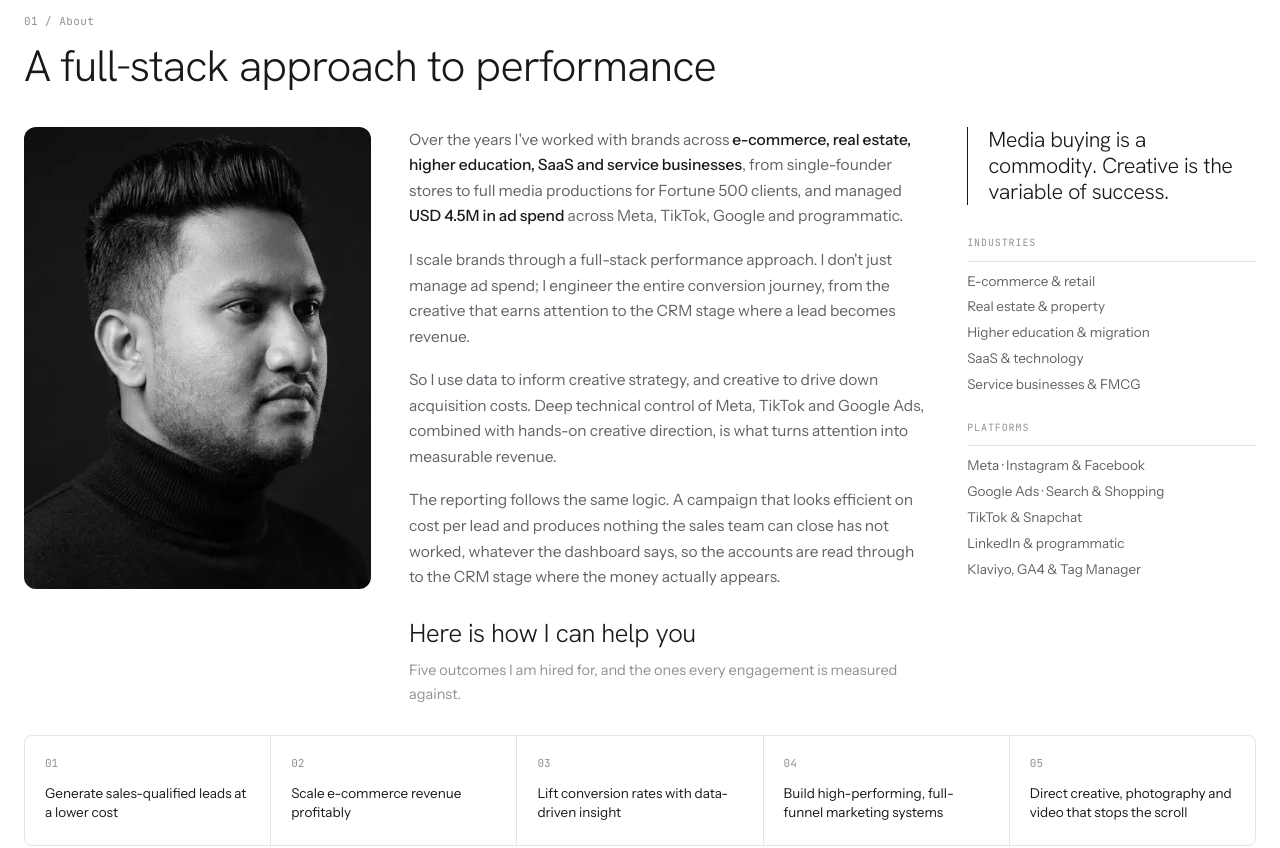
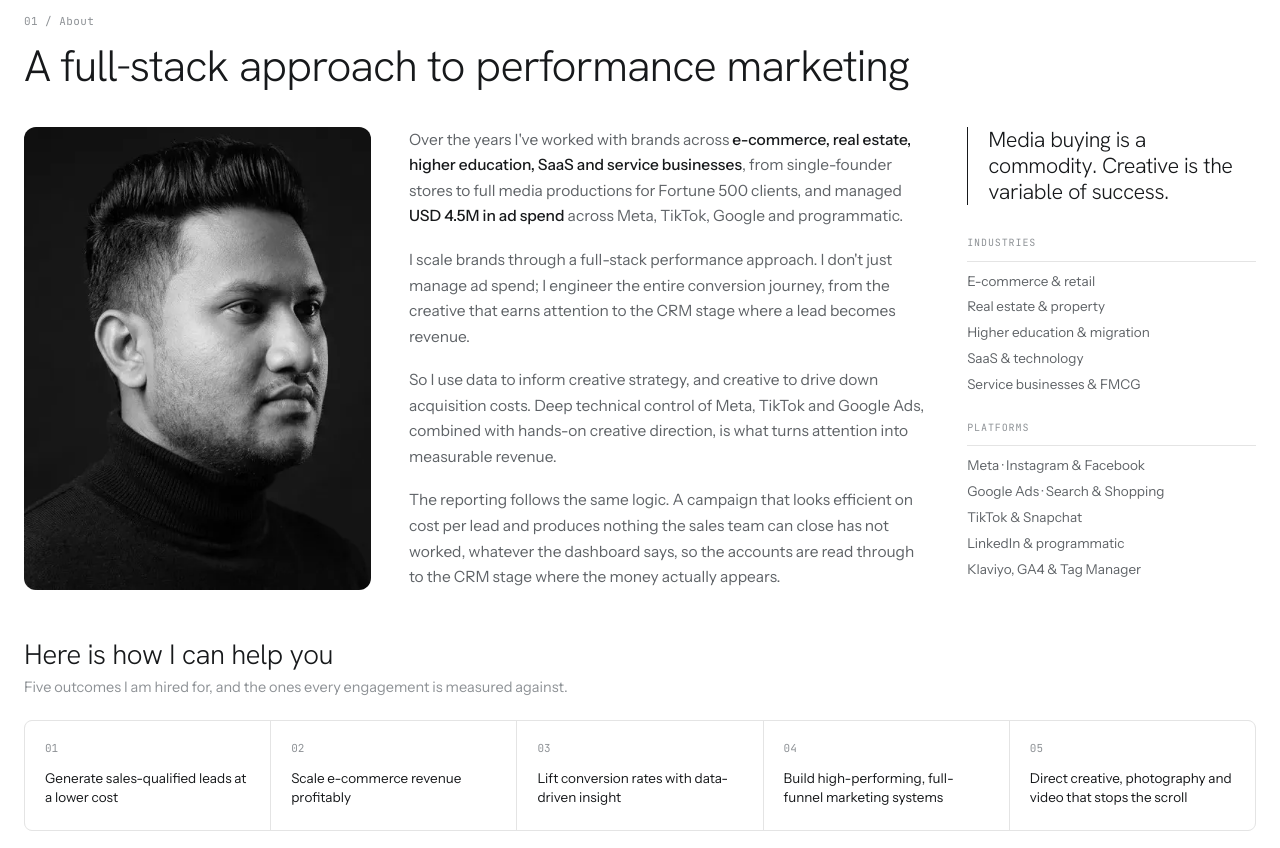
Before and after one commit to IsuruPM/Digital-Marketing-Portfolio, a website: page index.html in a window 1280 px wide. Shown: the part 1060-1908 px from the top of the page. Drawn offline with Linux system fonts and the light colour scheme.

Commit message:
Align the three About columns, and move the lead-in to its list
The portrait, the copy and the facts rail each ended wherever their own
content ran out, so the section had three different bottoms. Two changes
rather than margin nudging:

The "Here is how I can help you" lead-in leaves the copy column and sits
directly above the 01-05 outcomes it introduces, full width. It was
lengthening one column for no reason and separating the sentence from the
list it belongs to.

The grid then stretches instead of starting its children at the top, and
the portrait fills its column rather than holding a fixed 3:4. All three
columns now end on the same line, measured at 707px each. Below 1100px the
portrait returns to 3:4, since the rail has dropped underneath by then.

Heading is now "A full-stack approach to performance marketing".

Co-Authored-By: Claude Opus 5 <noreply@anthropic.com>
Claude-Session: https://claude.ai/code/session_01WvhRDge3ToZ8jrBB9JQYnv

```diff
--- a/assets/css/site.css
+++ b/assets/css/site.css
@@ -135,16 +135,19 @@ h4{font-family:var(--font-body);font-size:17px;line-height:1.35;letter-spacing:-
 /* Three columns: portrait, the argument, and a rail of facts. Two columns left the
    copy capped at its measure with a third of the container standing empty. */
 .about-grid{display:grid;grid-template-columns:minmax(0,3.6fr) minmax(0,5.4fr) minmax(0,3fr);
-  gap:clamp(24px,3vw,44px);align-items:start;}
-.about-photo{border-radius:var(--r-lg);overflow:hidden;background:var(--sunk);aspect-ratio:3/4;margin:0;}
+  gap:clamp(24px,3vw,44px);align-items:stretch;}
+.about-photo{border-radius:var(--r-lg);overflow:hidden;background:var(--sunk);margin:0;
+  min-height:380px;}
 .about-photo img{width:100%;height:100%;object-fit:cover;object-position:50% 30%;filter:grayscale(1);}
 .about-copy{display:flex;flex-direction:column;gap:18px;color:var(--ink-2);font-size:15.5px;min-width:0;}
 .about-copy strong{color:var(--ink);font-weight:500;}
-.about-copy .how{font-family:var(--font-display);font-weight:300;font-size:26px;line-height:1.2;letter-spacing:-.02em;color:var(--ink);margin-top:10px;}
-.about-copy .how-sub{font-size:14.5px;color:var(--ink-3);margin-top:-8px;}
-@media (max-width:560px){.about-copy .how{font-size:22px;}}
+.how-head{margin-top:clamp(32px,4vw,48px);display:flex;flex-direction:column;gap:6px;}
+.how-head .how{font-family:var(--font-display);font-weight:300;font-size:clamp(22px,2.3vw,28px);
+  line-height:1.15;letter-spacing:-.02em;color:var(--ink);margin:0;}
+.how-head .how-sub{font-size:14.5px;color:var(--ink-3);margin:0;}
+
 .quote{font-family:var(--font-display);font-weight:300;font-size:clamp(24px,2.6vw,30px);line-height:1.2;letter-spacing:-.02em;color:var(--ink);padding-left:20px;border-left:1px solid var(--ink);margin-block:6px 8px;}
-.outcomes{margin-top:28px;display:grid;grid-template-columns:repeat(5,minmax(0,1fr));gap:1px;background:var(--hairline);border:1px solid var(--hairline);border-radius:var(--r-md);overflow:hidden;}
+.outcomes{margin-top:20px;display:grid;grid-template-columns:repeat(5,minmax(0,1fr));gap:1px;background:var(--hairline);border:1px solid var(--hairline);border-radius:var(--r-md);overflow:hidden;}
 .outcomes li{background:var(--surface);padding:20px 20px 22px;display:flex;flex-direction:column;gap:12px;font-size:13.5px;color:var(--ink);line-height:1.45;min-width:0;}
 .outcomes li b{font-family:var(--font-mono);font-size:11px;font-weight:400;color:var(--ink-3);}
 @media (max-width:980px){.outcomes{grid-template-columns:repeat(3,minmax(0,1fr));}}
@@ -162,6 +165,7 @@ h4{font-family:var(--font-body);font-size:17px;line-height:1.35;letter-spacing:-
   .about-rail .quote{grid-column:1 / -1;}
 }
 @media (max-width:640px){.about-rail{grid-template-columns:1fr;}}
+@media (max-width:1100px){.about-photo{aspect-ratio:3/4;min-height:0;}}
 @media (max-width:820px){.about-grid{grid-template-columns:1fr;gap:32px;}.about-photo{max-width:360px;aspect-ratio:1/1;}.about-photo img{object-position:50% 20%;}}
 @media (max-width:560px){.outcomes{grid-template-columns:1fr;}}
 
--- a/index.html
+++ b/index.html
@@ -319,7 +319,7 @@
 <section class="section" id="about" aria-labelledby="about-title">
   <div class="wrap">
     <div class="sec-head reveal">
-      <div class="t"><span class="num">01 / About</span><h2 id="about-title">A full-stack approach to performance</h2></div>
+      <div class="t"><span class="num">01 / About</span><h2 id="about-title">A full-stack approach to performance marketing</h2></div>
     </div>
     <div class="about-grid">
       <figure class="about-photo reveal">
@@ -330,8 +330,6 @@
         <p>I scale brands through a full-stack performance approach. I don't just manage ad spend; I engineer the entire conversion journey, from the creative that earns attention to the CRM stage where a lead becomes revenue.</p>
         <p>So I use data to inform creative strategy, and creative to drive down acquisition costs. Deep technical control of Meta, TikTok and Google Ads, combined with hands-on creative direction, is what turns attention into measurable revenue.</p>
         <p>The reporting follows the same logic. A campaign that looks efficient on cost per lead and produces nothing the sales team can close has not worked, whatever the dashboard says, so the accounts are read through to the CRM stage where the money actually appears.</p>
-        <p class="how">Here is how I can help you</p>
-        <p class="how-sub">Five outcomes I am hired for, and the ones every engagement is measured against.</p>
       </div>
       <aside class="about-rail reveal" style="--d:140ms" aria-label="At a glance">
         <p class="quote">Media buying is a commodity. Creative is the variable of success.</p>
@@ -356,6 +354,10 @@
           </ul>
         </div>
       </aside>
+    </div>
+    <div class="how-head reveal">
+      <p class="how">Here is how I can help you</p>
+      <p class="how-sub">Five outcomes I am hired for, and the ones every engagement is measured against.</p>
     </div>
     <ul class="outcomes reveal" aria-label="What I help businesses do">
       <li><b>01</b>Generate sales-qualified leads at a lower cost</li>
```
